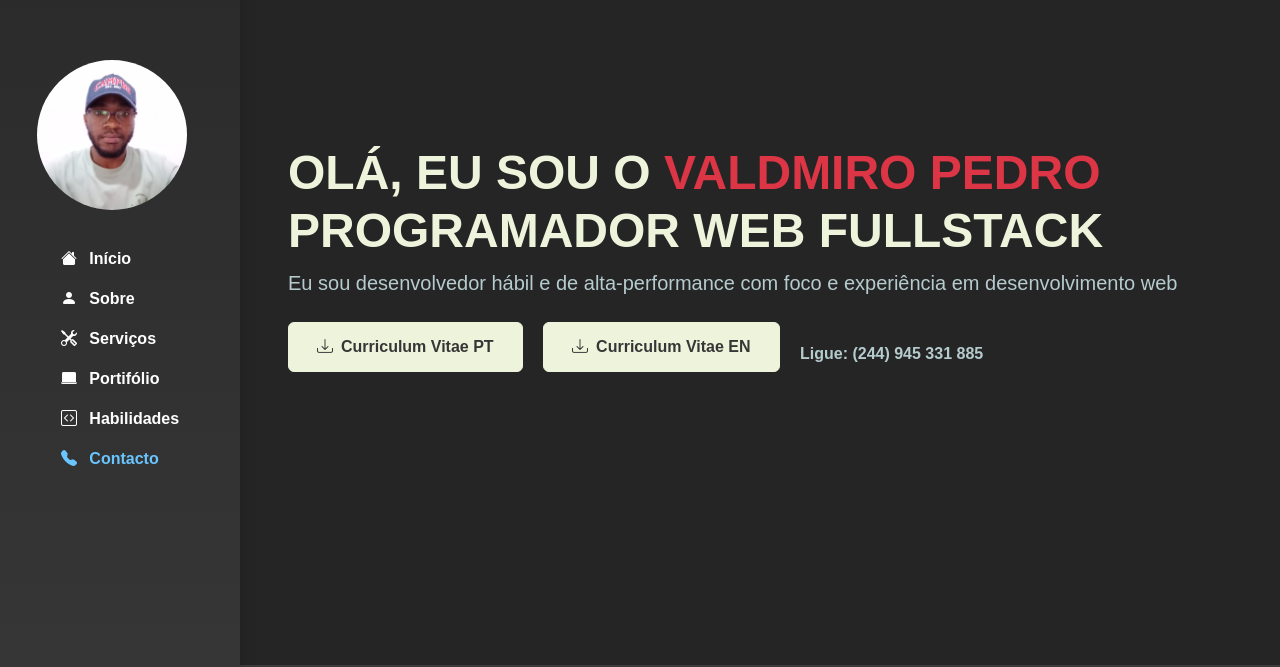
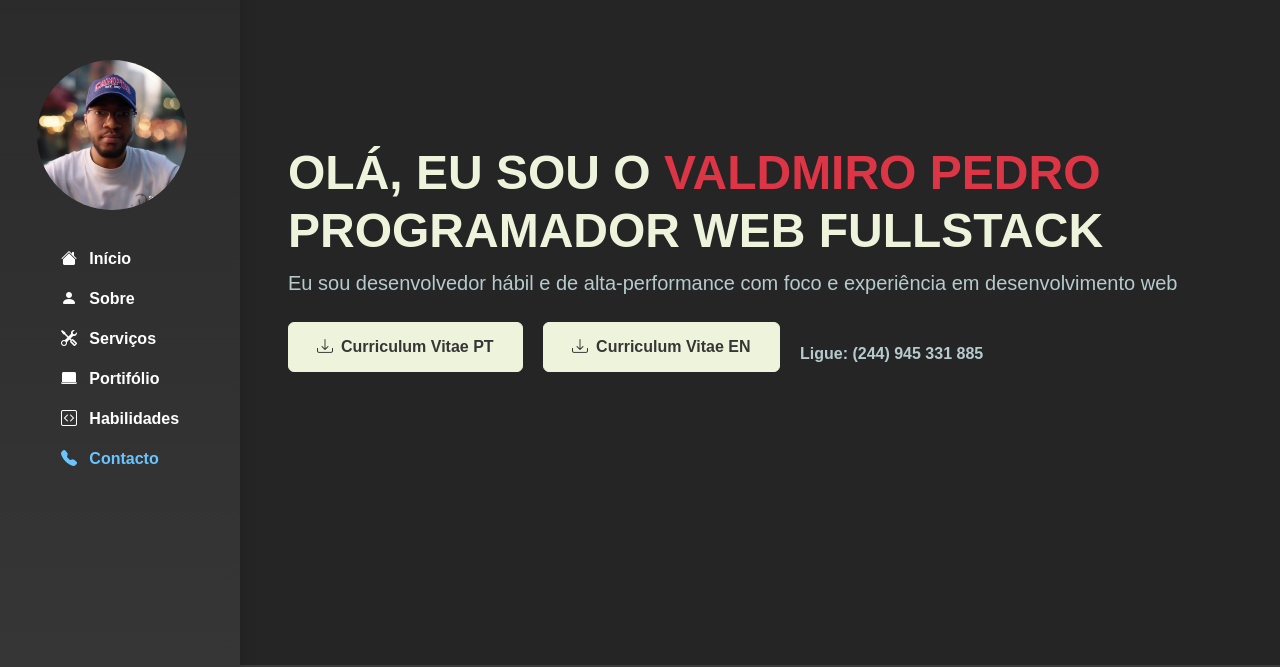
Before and after one commit to valdmiropedro/valdmiropedro.github.io, a plain HTML site: page index.html in a window 1280 px wide. Shown: the part 133-800 px from the top of the page. Drawn offline with nearby package versions, Linux system fonts and the light colour scheme.

Commit message:
Update index.html

```diff
--- a/index.html
+++ b/index.html
@@ -21,7 +21,7 @@
         <div class="container flex-lg-column">
             <a href="#" class="navbar-brand mb-lg-4 d-flex justify-content-center align-items-center">
                 <span class="h3 fw-bold d-block d-lg-none">Valdmiro Pedro</span>
-                <img src="assets/images/foto-perfil.jpg" class="d-none d-lg-block w-75 rounded-pill" alt="">
+                <img src="assets/images/profile-foto.png" class="d-none d-lg-block w-75 rounded-pill" alt="">
             </a>
             <button class="navbar-toggler" type="button" data-bs-toggle="collapse" data-bs-target="#navbarNav"
                 aria-controls="navbarNav" aria-expanded="false" aria-label="Toggle navbar">
```
